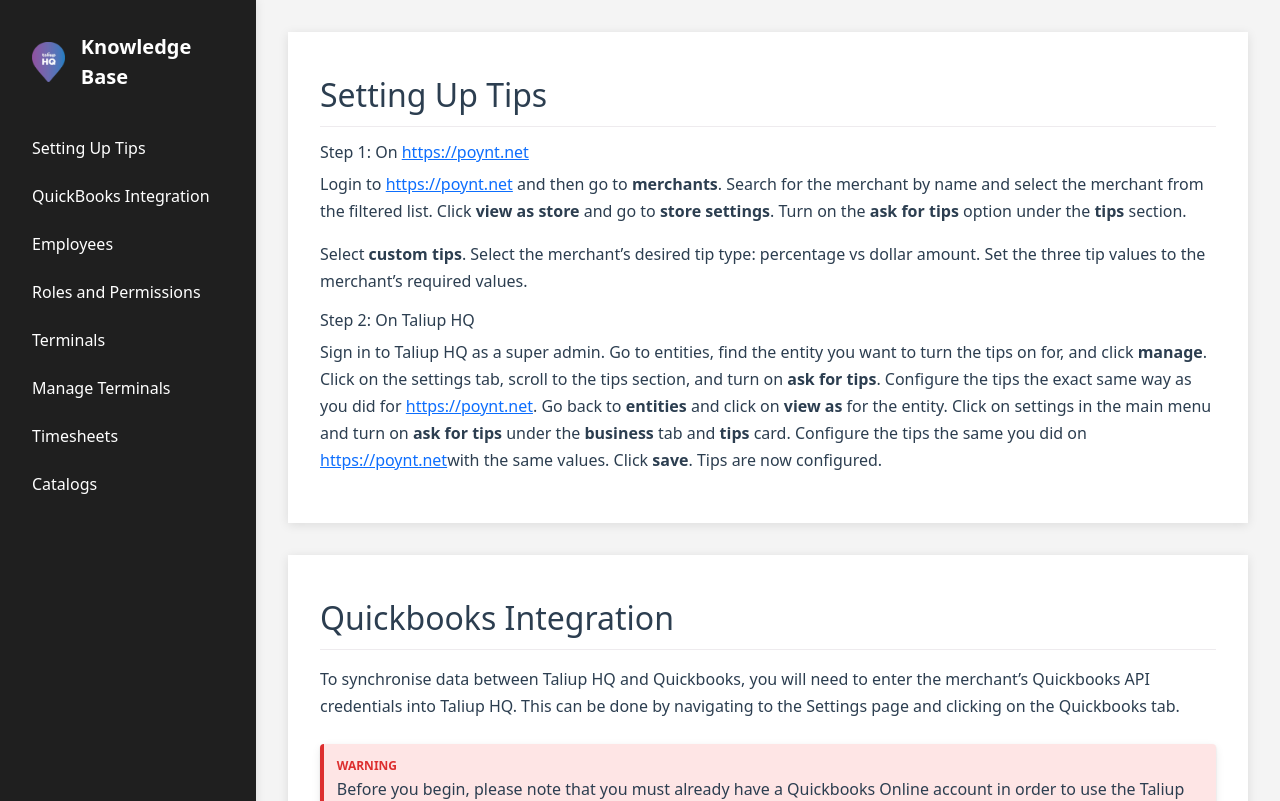
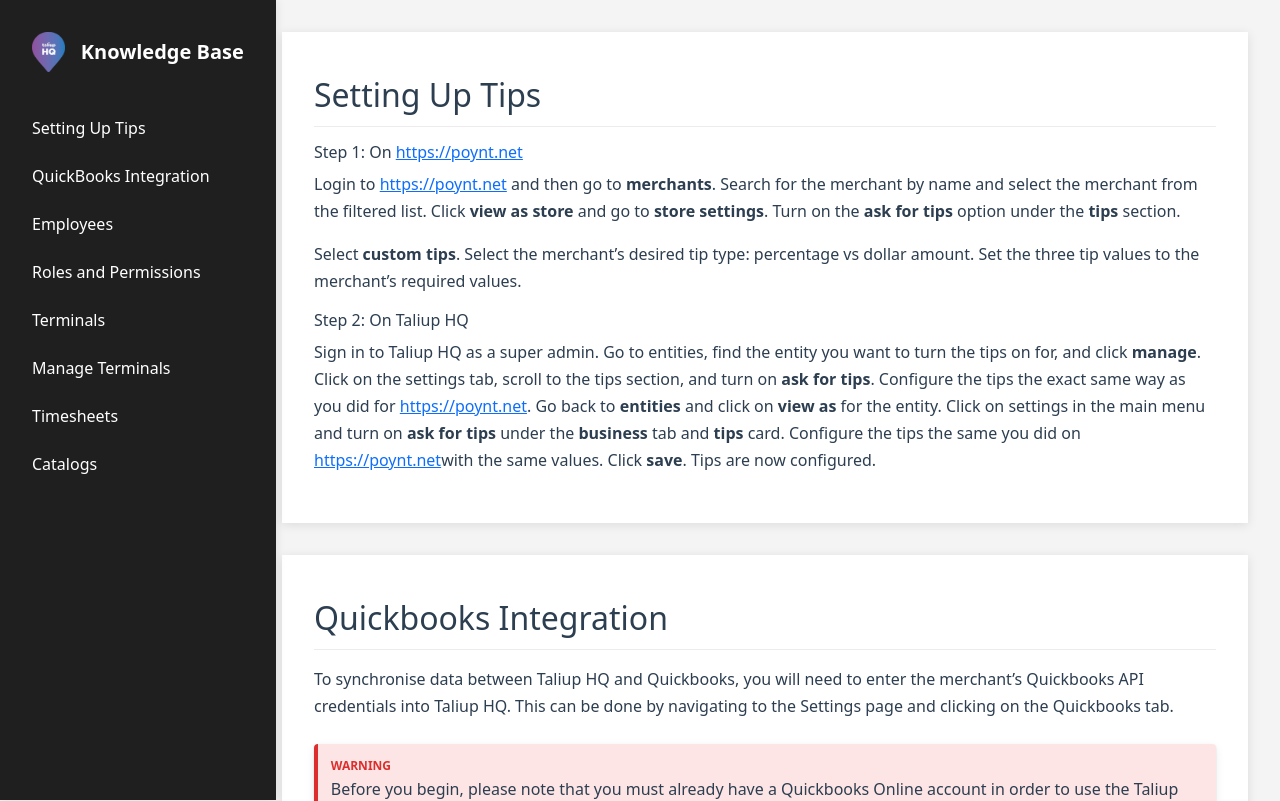
Before and after one commit to Taliup/taliuphq-kb, a Vue app: page / in a window 1280 px wide. Shown: the top 801 px of the page. Built offline with nearby package versions, Linux system fonts and the light colour scheme.

Commit message:
Update Index.vue

```diff
--- a/src/components/Index.vue
+++ b/src/components/Index.vue
@@ -98,6 +98,7 @@
 </script>
 
 <style scoped>
+
 .guide-dashboard {
   display: flex;
   min-height: 100vh;
@@ -105,6 +106,9 @@
 }
 
 .guide {
+  position: fixed;
+  height: 100%;
+  min-width: 250px;
   flex: 0 0 16rem;
   padding: 2rem;
   background-color: #1f1f1f;
@@ -151,7 +155,7 @@
 }
 
 .dashboard {
-  flex: 1;
+  margin-left: 250px;
   padding: 2rem;
 }
 
```
